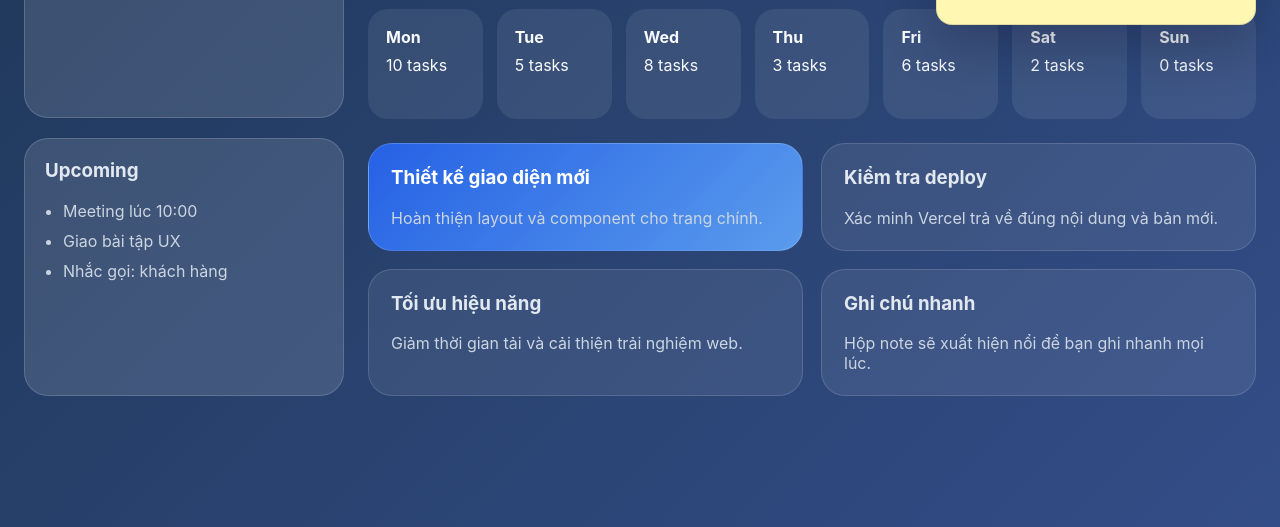
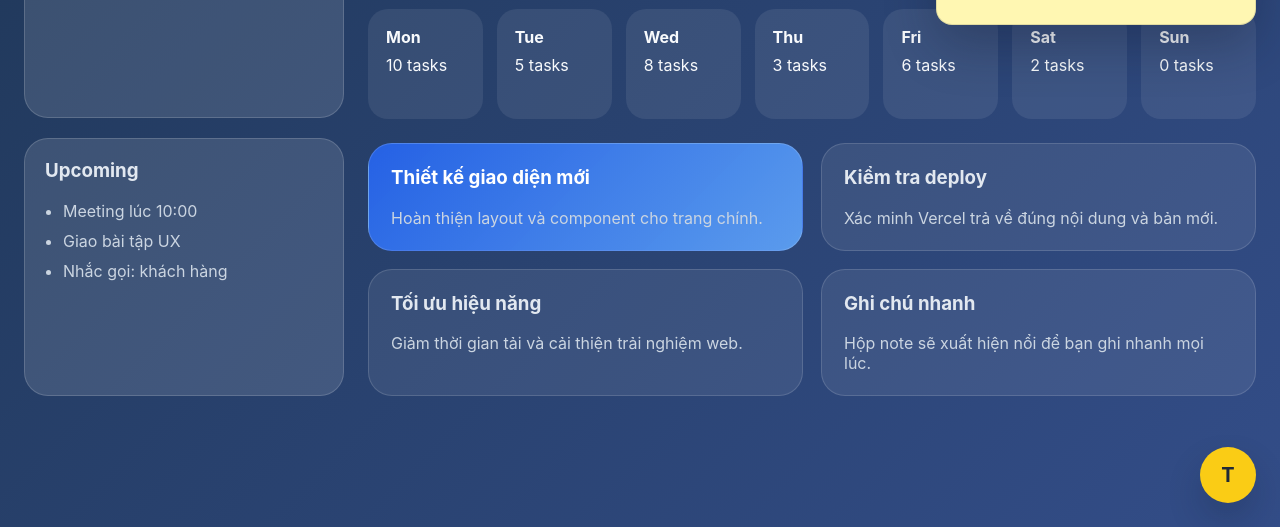
Before and after one commit to wadenguyen2406/Wadenguyen, a website: page index.html in a window 1280 px wide. Shown: the part 273-800 px from the top of the page. Drawn offline with Linux system fonts and the light colour scheme.

Commit message:
Add toggle button for draggable quick note

```diff
--- a/index.html
+++ b/index.html
@@ -78,6 +78,8 @@
       </div>
     </div>
 
+    <button id="toggleNoteBtn" class="toggle-note-btn" type="button" aria-label="Mở ghi chú nhanh">T</button>
+
     <div id="noteBox" class="note-box">
       <div class="note-header">
         <span>Ghi chú nhanh</span>
--- a/script.js
+++ b/script.js
@@ -2,6 +2,7 @@ const noteBox = document.getElementById('noteBox');
 const header = document.querySelector('.note-header');
 const textarea = document.getElementById('noteInput');
 const closeBtn = document.getElementById('closeBtn');
+const toggleNoteBtn = document.getElementById('toggleNoteBtn');
 
 const STORAGE_KEY = 'quick-note-position-and-content';
 
@@ -64,7 +65,11 @@ document.addEventListener('pointerup', () => {
 });
 
 closeBtn.addEventListener('click', () => {
-  noteBox.style.display = 'none';
+  noteBox.classList.add('hidden');
+});
+
+toggleNoteBtn.addEventListener('click', () => {
+  noteBox.classList.toggle('hidden');
 });
 
 textarea.addEventListener('input', saveState);
--- a/styles.css
+++ b/styles.css
@@ -264,3 +264,25 @@ textarea::placeholder {
     width: auto;
   }
 }
+
+.toggle-note-btn {
+  position: fixed;
+  bottom: 24px;
+  right: 24px;
+  width: 56px;
+  height: 56px;
+  border-radius: 50%;
+  border: none;
+  background: #facc15;
+  color: #1f2937;
+  font-size: 20px;
+  font-weight: 700;
+  box-shadow: 0 18px 35px rgba(15, 23, 42, 0.2);
+  display: grid;
+  place-items: center;
+  z-index: 20;
+}
+
+.note-box.hidden {
+  display: none;
+}
```
